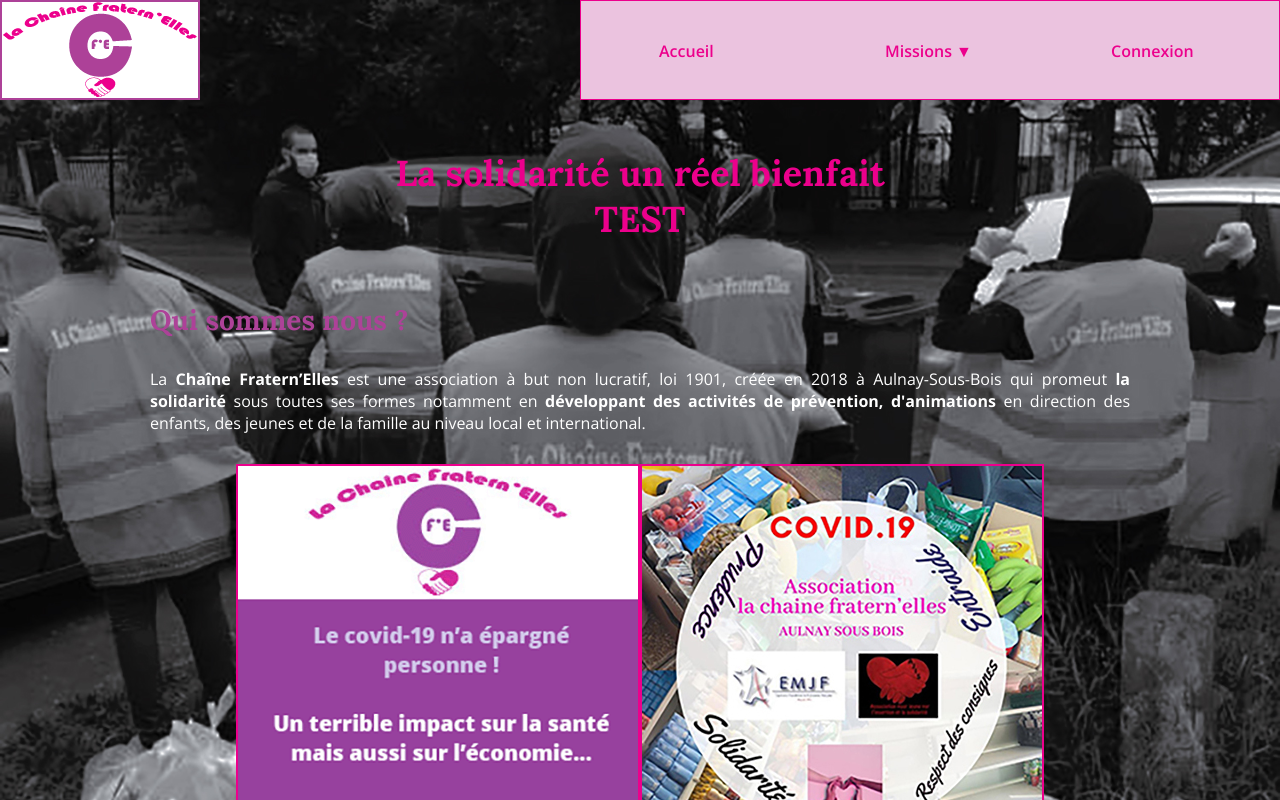
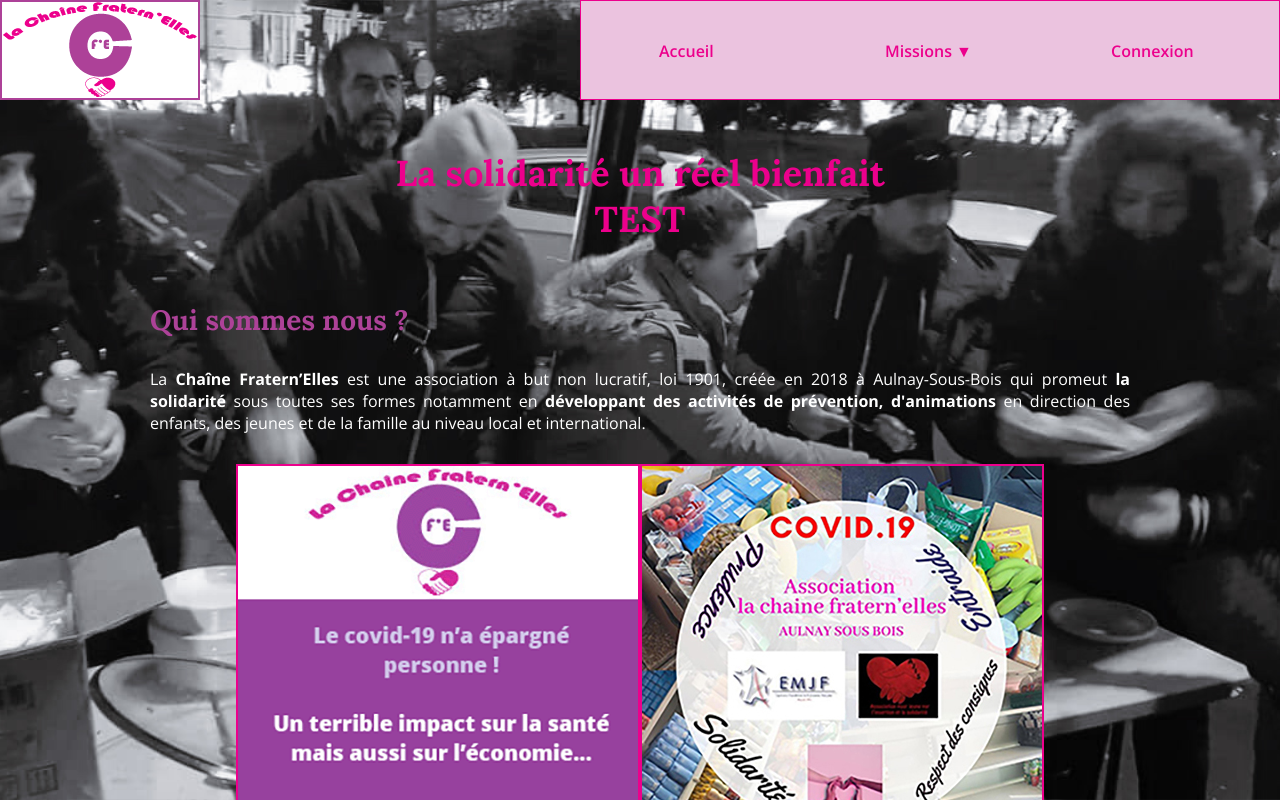
Before and after one commit to Evanoob/FratFront, a Vue app: page / in a window 1280 px wide. Shown: the top 800 px of the page. Built offline with nearby package versions, Linux system fonts and the light colour scheme; no server answers.

Commit message:
change bg

```diff
--- a/src/App.vue
+++ b/src/App.vue
@@ -57,7 +57,7 @@
   overflow-x: hidden;
   min-height: 100vh;
   max-width: 100vw;
- background-image:  url(assets/img/bg/bg.jpg);
+ background-image:  url(assets/img/bg/frat1.jpg);
  /* , url(assets/img/bg/bg1.jpg); */
   background-repeat:no-repeat;
   /* , no-repeat; */
```
Also changed, not shown: src/assets/img/bg/frat1.jpg (added).
